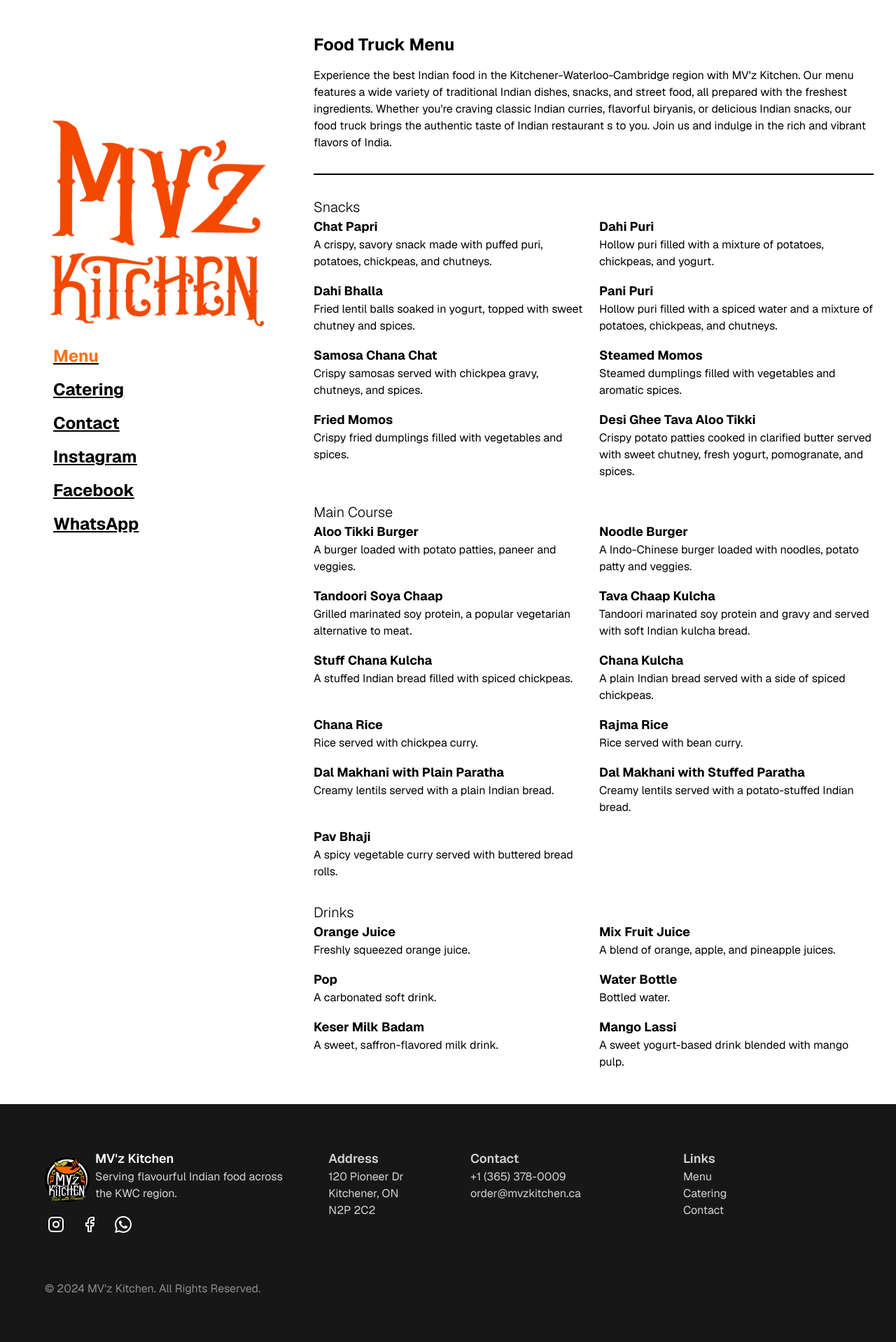
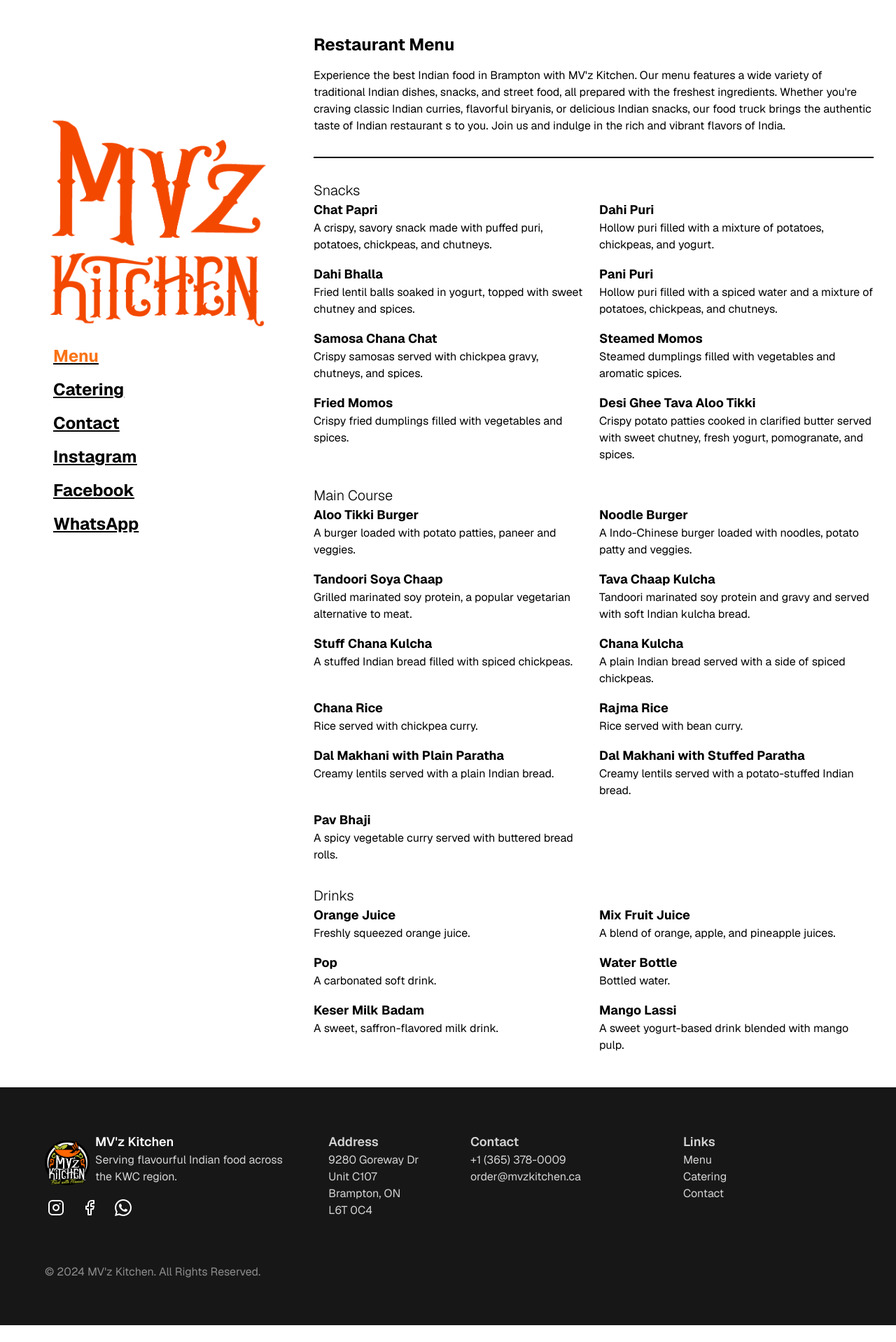
Before and after one commit to Krish120003/mvz-kitchen, a Next.js app: page /menu in a window 1280 px wide. Shown: the whole page at 70% size. After the commit the page ends 1894 px from the top, so only its background shows below. Built offline with nearby package versions, Linux system fonts and the light colour scheme; no server answers.

Commit message:
fix: update for new location

```diff
--- a/src/components/layout.tsx
+++ b/src/components/layout.tsx
@@ -197,11 +197,11 @@
             target="_blank"
             className="hover:text-white hover:underline"
           >
-            120 Pioneer Dr
+            9280 Goreway Dr Unit C107
             <br />
-            Kitchener, ON
+            Brampton, ON
             <br />
-            N2P 2C2
+            L6T 0C4
           </Link>
         </div>
 
--- a/src/pages/catering/appetizers.tsx
+++ b/src/pages/catering/appetizers.tsx
@@ -17,7 +17,7 @@
         <title>Indian Appetizers & Starters | MV&apos;z Kitchen Catering</title>
         <meta
           name="description"
-          content="Discover our delicious Indian appetizers for catering - from classic Samosas to Chat Papri. Perfect starters for your next event in Kitchener-Waterloo region."
+          content="Discover our delicious Indian appetizers for catering - from classic Samosas to Chat Papri. Perfect starters for your next event in Brampton."
         />
         <link rel="icon" href="/logo.png" />
 
@@ -60,8 +60,8 @@
         <p className="mb-8 mt-4">
           Start your event with our delicious selection of authentic Indian
           appetizers. Perfect for corporate events, weddings, and private
-          parties in the Kitchener-Waterloo-Cambridge region. Each appetizer is
-          freshly prepared with authentic spices and ingredients.
+          parties in the Brampton region. Each appetizer is freshly prepared
+          with authentic spices and ingredients.
         </p>
 
         <div className="mb-8">
--- a/src/pages/catering/burgers.tsx
+++ b/src/pages/catering/burgers.tsx
@@ -17,7 +17,7 @@
         <title>Indian Fusion Burgers | MV&apos;z Kitchen Catering</title>
         <meta
           name="description"
-          content="Unique Indian fusion burgers for catering events. Spice-infused patties and innovative toppings perfect for corporate events and parties in Kitchener-Waterloo region."
+          content="Unique Indian fusion burgers for catering events. Spice-infused patties and innovative toppings perfect for corporate events and parties in Brampton."
         />
         <link rel="icon" href="/logo.png" />
         <meta
@@ -39,7 +39,7 @@
         />
         <meta
           name="twitter:description"
-          content="Unique Indian fusion burgers for catering in KW region"
+          content="Unique Indian fusion burgers for catering in Brampton region"
         />
         <meta name="twitter:image" content="/logo.png" />
         <meta name="twitter:card" content="summary_large_image" />
@@ -58,7 +58,7 @@
           burger combines classic Western comfort food with authentic Indian
           spices and flavors. Perfect for corporate lunches, casual events, and
           parties that want something different. Available for catering across
-          the Kitchener-Waterloo-Cambridge region.
+          the Brampton region.
         </p>
 
         <div className="mb-8">
--- a/src/pages/catering/mains.tsx
+++ b/src/pages/catering/mains.tsx
@@ -15,7 +15,7 @@
         <title>Indian Main Courses | MV&apos;z Kitchen Catering</title>
         <meta
           name="description"
-          content="Authentic Indian main courses for catering - from rich curries to biryanis. Perfect for your next event in Kitchener-Waterloo region."
+          content="Authentic Indian main courses for catering - from rich curries to biryanis. Perfect for your next event in Brampton."
         />
         <link rel="icon" href="/logo.png" />
 
@@ -57,8 +57,8 @@
           Complete your event menu with our exquisite selection of Indian main
           courses. From aromatic biryanis to rich curries, our dishes are
           perfect for corporate events, weddings, and private parties in the
-          Kitchener-Waterloo-Cambridge region. Each dish is prepared with
-          authentic spices and premium ingredients.
+          Brampton region. Each dish is prepared with authentic spices and
+          premium ingredients.
         </p>
 
         <div className="mb-8">
--- a/src/pages/catering/paranthas.tsx
+++ b/src/pages/catering/paranthas.tsx
@@ -17,7 +17,7 @@
         <title>Indian Paranthas & Breads | MV&apos;z Kitchen Catering</title>
         <meta
           name="description"
-          content="Fresh, handmade Indian paranthas and breads for catering. Traditional and stuffed varieties available for events in Kitchener-Waterloo region."
+          content="Fresh, handmade Indian paranthas and breads for catering. Traditional and stuffed varieties available for events in Brampton."
         />
         <link rel="icon" href="/logo.png" />
         <meta
--- a/src/pages/contact.tsx
+++ b/src/pages/contact.tsx
@@ -10,14 +10,14 @@
         <title>MV&apos;z Kitchen | Contact Us</title>
         <meta
           name="description"
-          content="Contact MV'z Kitchen food truck in Kitchener-Waterloo-Cambridge. Call, message, or visit us for authentic Indian street food experience."
+          content="Contact MV'z Kitchen restaurant in Brampton. Call, message, or visit us for authentic Indian street food experience."
         />
         <link rel="icon" href="/logo.png" />
 
         <meta property="og:title" content="MV'z Kitchen | Contact Us" />
         <meta
           property="og:description"
-          content="Contact MV'z Kitchen food truck in Kitchener-Waterloo for authentic Indian street food"
+          content="Contact MV'z Kitchen restaurant in Brampton for authentic Indian street food"
         />
         <meta property="og:image" content="/logo.png" />
         <meta property="og:url" content="https://mvzkitchen.com/contact" />
@@ -25,7 +25,7 @@
         <meta name="twitter:title" content="MV'z Kitchen | Contact Us" />
         <meta
           name="twitter:description"
-          content="Contact MV'z Kitchen food truck in Kitchener-Waterloo for authentic Indian street food"
+          content="Contact MV'z Kitchen restaurant in Brampton for authentic Indian street food"
         />
         <meta name="twitter:image" content="/logo.png" />
         <meta name="twitter:card" content="summary_large_image" />
@@ -79,9 +79,9 @@
                 target="_blank"
                 className="hover:underline"
               >
-                <p>120 Pioneer Drive</p>
-                <p>Kitchener, ON</p>
-                <p>N2P 2C2</p>
+                <p>9280 Goreway Dr Unit C107</p>
+                <p>Brampton, ON</p>
+                <p>L6T 0C4</p>
               </Link>
             </div>
 
--- a/src/pages/index.tsx
+++ b/src/pages/index.tsx
@@ -9,17 +9,16 @@
       <Head>
         {/* TODO: UPDATE META TAGS */}
         <title>
-          MV&apos;z Kitchen | Best Indian Food in the
-          Kitchener-Waterloo-Cambridge Region
+          MV&apos;z Kitchen | Best Indian Food Restaurant in Brampton
         </title>
         <meta
           property="og:title"
-          content="MV'z Kitchen - Best Indian Food in KW Region"
+          content="MV'z Kitchen - Best Indian Food Restaurant in Brampton"
         />
         <meta name="viewport" content="width=device-width, initial-scale=1" />
         <meta
           name="keywords"
-          content="Indian food, Kitchener, Waterloo, Cambridge, food truck, vegetarian, tandoori, indian restaurant, indian snacks"
+          content="Indian food, Brampton, vegetarian, tandoori, indian restaurant, indian snacks"
         />
         <meta property="og:type" content="website" />
         <meta property="og:image" content="/logo.png" />
@@ -31,7 +30,7 @@
         <div className="relative mb-8 h-48 scale-110 overflow-hidden object-cover md:hidden">
           <Image
             src="/hero.jpeg"
-            alt="A group of customers outside the MV'z Kitchen Food Truck in Kitchener, Ontario"
+            alt="A group of customers outside the MV'z Kitchen Restaurant in Brampton, Ontario"
             className="object-cover"
             fill
           />
@@ -49,7 +48,7 @@
         <div className="relative">
           <Image
             src="/HeroCropped.png"
-            alt="A group of customers outside the MV'z Kitchen Food Truck in Kitchener, Ontario"
+            alt="A group of customers outside the MV'z Kitchen Restaurant in Brampton, Ontario"
             width={2402}
             height={1407}
             className="hidden w-full md:block"
@@ -67,9 +66,9 @@
         </div>
 
         <p className="font-bold md:text-2xl">
-          Experience the freshest Indian food in Kitchener, Waterloo, and
-          Cambridge. Join us to savor a fusion of traditional flavors and modern
-          twists, bringing the vibrant tastes of Indian restaurants to you.
+          Experience the freshest Indian food in Brampton. Join us to savor a
+          fusion of traditional flavors and modern twists, bringing the vibrant
+          tastes of Indian restaurants to you.
         </p>
         <hr className="my-8 border border-black" />
         <div className="grid gap-8 lg:grid-cols-3 lg:gap-2">
@@ -93,9 +92,9 @@
           <div>
             <h2 className="text-lg font-extrabold">Location</h2>
             <br />
-            <p>120 Pioneer Drive</p>
-            <p>Kitchener, ON</p>
-            <p>N2P 2C2</p>
+            <p>9280 Goreway Dr Unit C107</p>
+            <p>Brampton, ON</p>
+            <p>L6T 0C4</p>
           </div>
           <div>
             <h2 className="text-lg font-extrabold">Contact</h2>
--- a/src/pages/menu.tsx
+++ b/src/pages/menu.tsx
@@ -18,8 +18,8 @@
   return (
     <>
       <Head>
-        <title>MV&apos;z Kitchen | Indian Food Truck Menu</title>
-        <meta name="description" content="MV'z Kitchen Food Truck serves " />
+        <title>MV&apos;z Kitchen | Indian Restaurant Menu</title>
+        <meta name="description" content="MV'z Kitchen Restaurant serves " />
         <link rel="icon" href="/logo.png" />
 
         <meta property="og:title" content="MV'z Kitchen | Menu" />
@@ -33,15 +33,15 @@
         <meta name="twitter:card" content="summary_large_image" />
       </Head>
       <Layout>
-        <h1 className="text-2xl font-bold">Food Truck Menu</h1>
+        <h1 className="text-2xl font-bold">Restaurant Menu</h1>
         <p className="mt-4">
-          Experience the best Indian food in the Kitchener-Waterloo-Cambridge
-          region with MV&apos;z Kitchen. Our menu features a wide variety of
-          traditional Indian dishes, snacks, and street food, all prepared with
-          the freshest ingredients. Whether you&apos;re craving classic Indian
-          curries, flavorful biryanis, or delicious Indian snacks, our food
-          truck brings the authentic taste of Indian restaurant s to you. Join
-          us and indulge in the rich and vibrant flavors of India.
+          Experience the best Indian food in Brampton with MV&apos;z Kitchen.
+          Our menu features a wide variety of traditional Indian dishes, snacks,
+          and street food, all prepared with the freshest ingredients. Whether
+          you&apos;re craving classic Indian curries, flavorful biryanis, or
+          delicious Indian snacks, our food truck brings the authentic taste of
+          Indian restaurant s to you. Join us and indulge in the rich and
+          vibrant flavors of India.
         </p>
         <hr className="my-8 border border-black" />
         <ol className="space-y-8">
```
